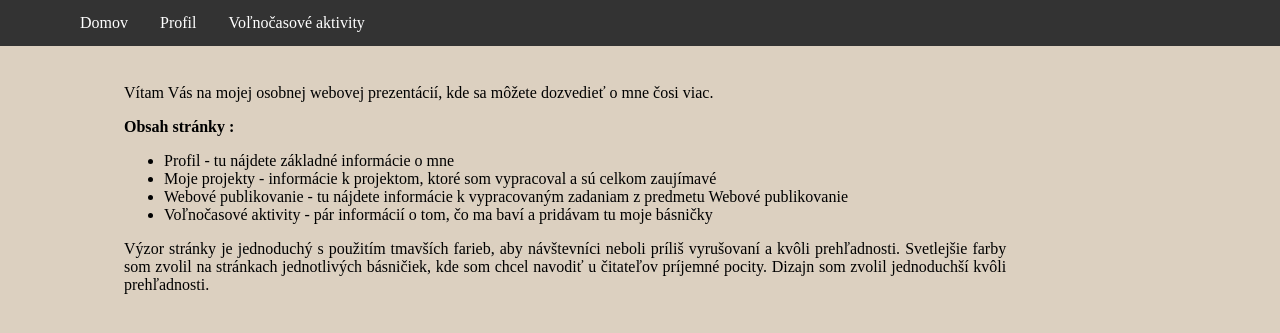
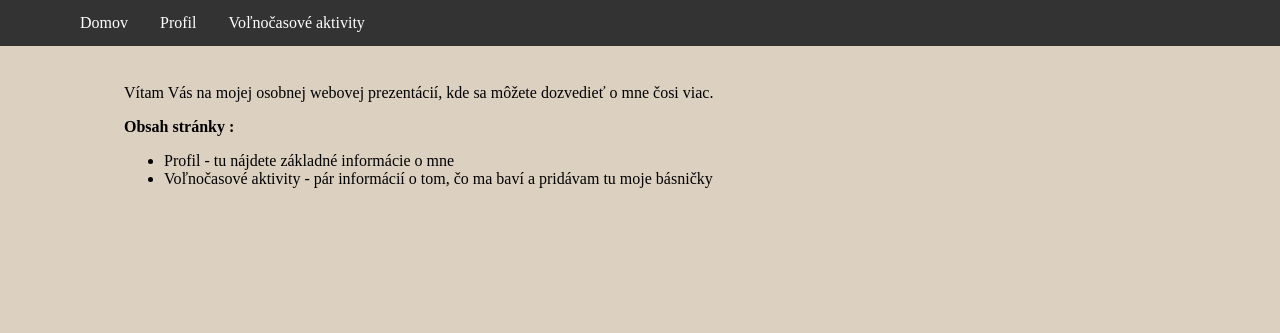
Before and after one commit to ball8/ball8.github.io, a Jekyll site: the page built from index.html, in a window 1280 px wide and 900 px high. Shown: the top 333 px of the window. Built offline with Jekyll 4.4.1, drawn with Linux system fonts in a browser that asks for light colours.

Commit message:
Update index.html

```diff
--- a/index.html
+++ b/index.html
@@ -9,13 +9,6 @@ nav-weight: 1
   <b>Obsah stránky :</b>
   <ul>
     <li>Profil - tu nájdete základné informácie o mne</li>
-    <li>Moje projekty - informácie k projektom, ktoré som vypracoval a sú celkom zaujímavé</li>
-    <li>Webové publikovanie - tu nájdete informácie k vypracovaným zadaniam z predmetu Webové publikovanie</li>
     <li>Voľnočasové aktivity - pár informácií o tom, čo ma baví a pridávam tu moje básničky</li>
   </ul>
 </p>
-<p>
-  Výzor stránky je jednoduchý s použitím tmavších farieb, aby návštevníci neboli príliš vyrušovaní a kvôli prehľadnosti. Svetlejšie farby
-  som zvolil na stránkach jednotlivých básničiek, kde som chcel navodiť u čitateľov príjemné pocity. Dizajn som zvolil jednoduchší kvôli
-  prehľadnosti.
-</p>
```
